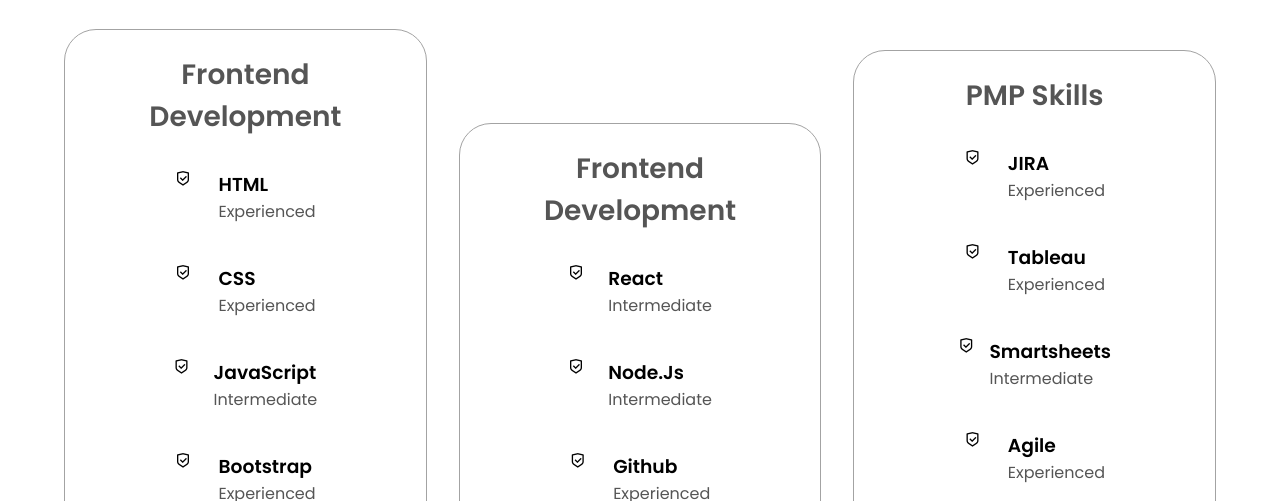
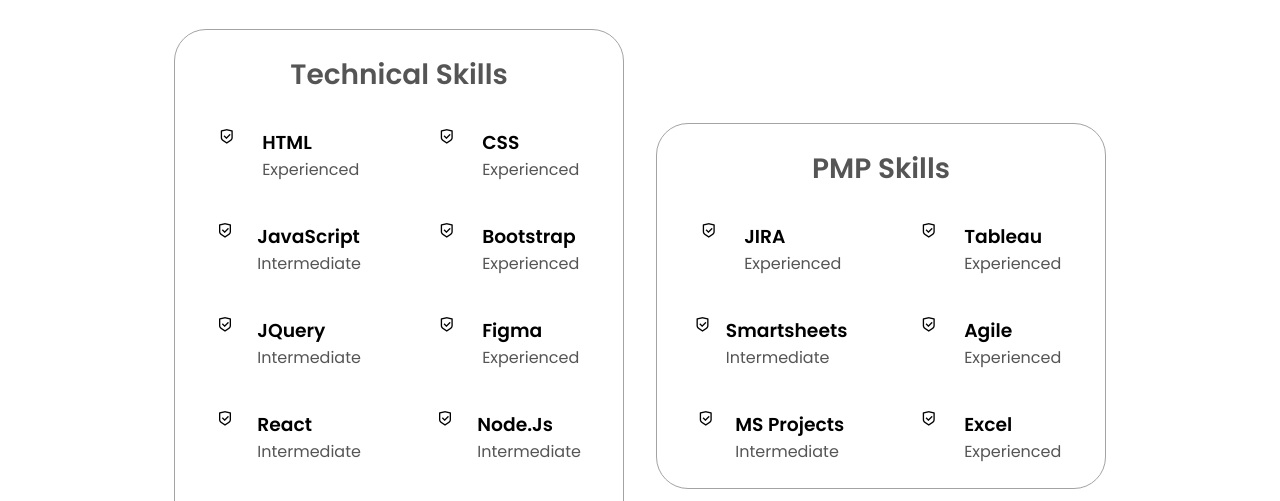
Before and after one commit to mikebeenmadeit/portfolio2, a plain HTML site: page index.html in a window 1280 px wide. Shown: the part 268-769 px from the top of the page. Drawn offline with nearby package versions, Linux system fonts and the light colour scheme.

Commit message:
Update index.html

```diff
--- a/index.html
+++ b/index.html
@@ -102,7 +102,7 @@
     <div class="experience-details-container">
         <div class="about-containers">
             <div class="details-container">
-                <h2 class="experience-sub-title">Frontend Development</h2>
+                <h2 class="experience-sub-title">Technical Skills</h2>
                 <div class="article-container">
                     <article>
                         <i class="ri-shield-check-line icon"></i>
@@ -151,12 +151,7 @@
                             <p>Experienced</p>
                         </div>
                     </article>
-                </div>
-            </div>
 
-            <div class="details-container">
-                <h2 class="experience-sub-title">Frontend Development</h2>
-                <div class="article-container">
                     <article>
                         <i class="ri-shield-check-line icon"></i>
                         <div>
@@ -188,9 +183,10 @@
                             <p>Experienced</p>
                         </div>
                     </article>
-
                 </div>
             </div>
+
+
 
 
              <div class="details-container">
```
